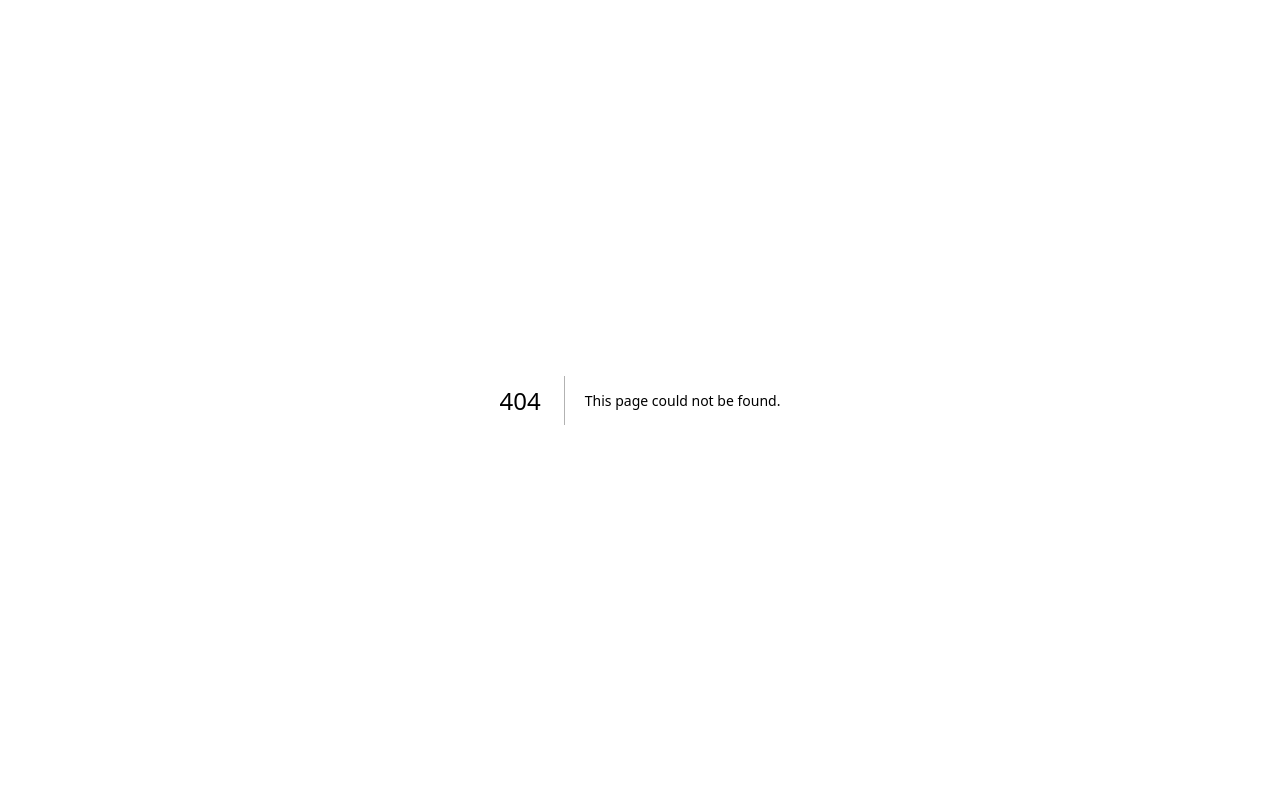
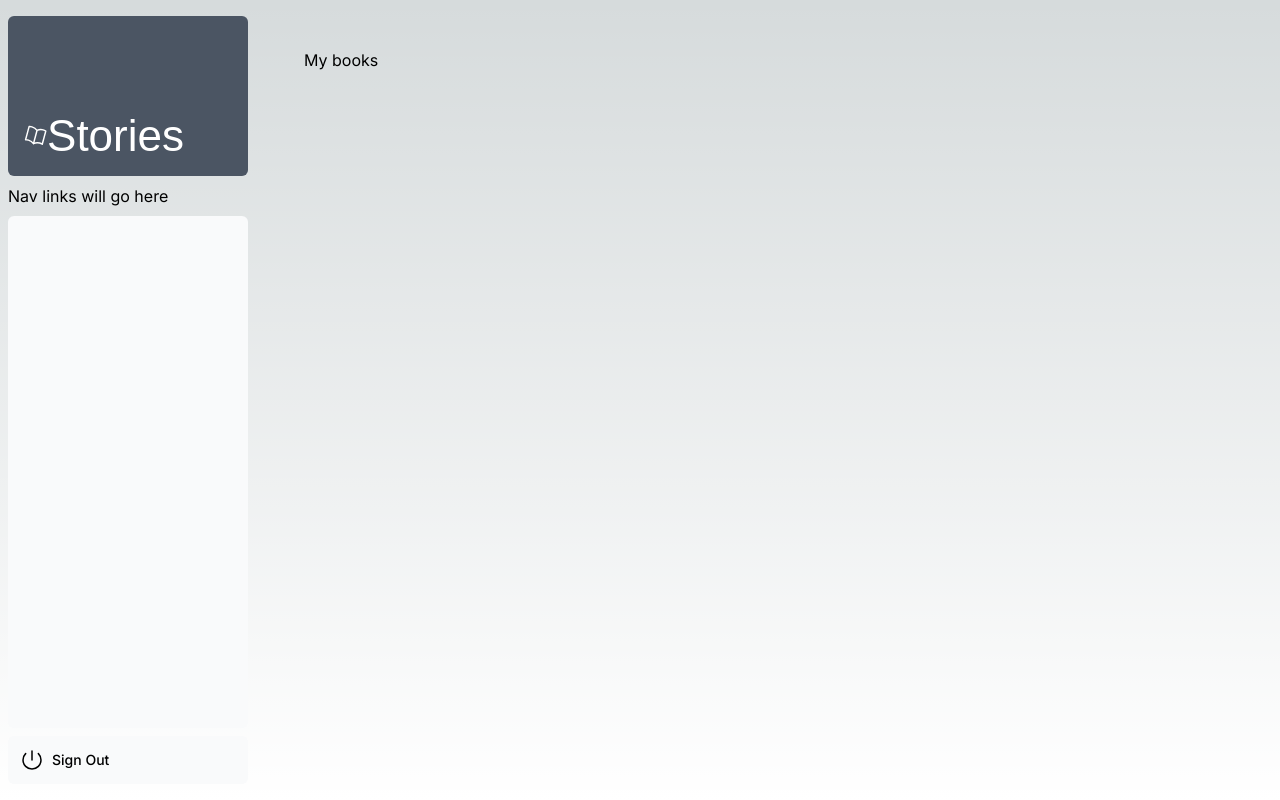
Before and after one commit to azizx018/stories, a Next.js app in the folder my-stories/: page /dashboard/books in a window 1280 px wide. Before the commit this address had no page. Built offline with nearby package versions, Linux system fonts and the light colour scheme; a web font is replaced by a local one.

Commit message:
set up side nav

```diff
--- /dev/null
+++ b/my-stories/app/dashboard/books/page.tsx
@@ -0,0 +1,3 @@
+export default function Page() {
+    return <p>My books</p>
+}
--- /dev/null
+++ b/my-stories/app/dashboard/layout.tsx
@@ -0,0 +1,15 @@
+import SideNav from '@/app/ui/dashboard/sidenav';
+
+export default function Layout({ children}: { children: React.ReactNode}) {
+    return (
+        <div className='flex h-screen flex-col md:flex-row md:overflow-hidden'>
+            <div className='w-full flex-none md:w-64'>
+                <SideNav/>
+
+            </div>
+
+            <div className='flex-grow p-6 md:overflow-y-auto md:p-12'>{children}</div>
+
+        </div>
+    )
+}
--- /dev/null
+++ b/my-stories/app/dashboard/page.tsx
@@ -0,0 +1,3 @@
+export default function Page() {
+    return <p>Dashboard</p>
+}
--- /dev/null
+++ b/my-stories/app/ui/dashboard/sidenav.tsx
@@ -0,0 +1,28 @@
+import Link from "next/link";
+import BookLogo from "../book-logo";
+import { PowerIcon } from "@heroicons/react/24/outline";
+
+export default function SideNav() {
+    return(
+        <div className="flex h-full flex-col px-3 py-4 md:px-2">
+            <Link
+                className="mb-2 flex h-20 items-end justify-start rounded-md bg-gray-600 p-4 md:h-40"
+                href={"/"}
+                >
+                <div className="w-32 text-white md:w-40">
+                    <BookLogo/>
+                </div>
+            </Link>
+            <div className="flex grow flex-row justify-between space-x-2 md:flex-col md:space-x-0 md:space-y-2">
+                <p>Nav links will go here</p>
+                <div className="hidden h-auto w-full grow rounded-md bg-gray-50 md:block"></div>
+                    <form>
+                        <button className="flex h-[48px] w-full grow items-center justify-center gap-2 rounded-md bg-gray-50 p-3 text-sm font-medium hover:bg-sky-100 hover:text-gray-600 md:flex-none md:justify-start md:p-2 md:px-3">
+                            <PowerIcon className="w-6"/>
+                            <div className="hidden md:block">Sign Out</div>
+                        </button>
+                    </form>
+            </div>
+        </div>
+    )
+}
```
